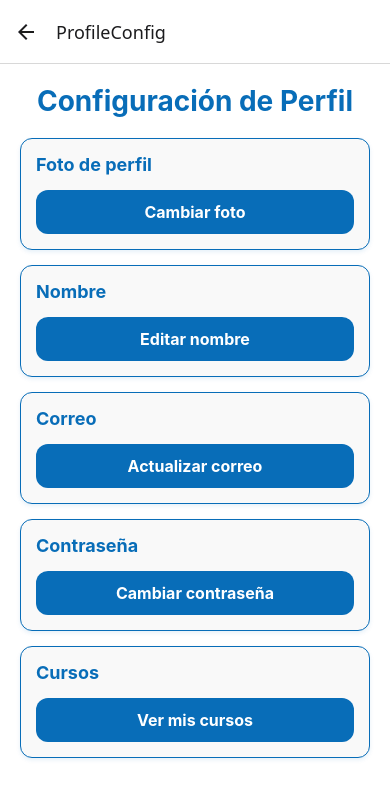
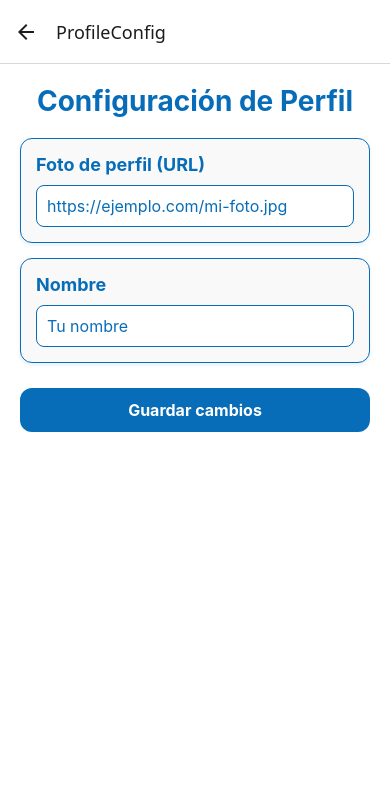
Before and after one commit to Ilianjesus/MaxEducaition, a React Native app: screen /ProfileConfig in a window 390 px wide. Shown: the top 798 px of the page. Built offline with nearby package versions, Linux system fonts and the light colour scheme.

Commit message:
Firebase Login and FirebaseConfig ready, ProfileConfig(informacion personal dinamica para los usuarios y contador para cursos creados dinamico )

```diff
--- a/firebaseConfig.js
+++ b/firebaseConfig.js
@@ -1,6 +1,13 @@
-import { initializeApp } from "firebase/app";
+import { initializeApp, getApps, getApp } from "firebase/app";
+import {
+  getReactNativePersistence,
+  initializeAuth,
+  getAuth,
+} from "firebase/auth";
 import { getFirestore } from "firebase/firestore";
+import AsyncStorage from "@react-native-async-storage/async-storage";
 
+// Configuración de Firebase
 const firebaseConfig = {
   apiKey: "AIzaSyDJtxvPfvzqZUv41zWGUfQ4ERQnjk4kDB4",
   authDomain: "aplicacion-5e709.firebaseapp.com",
@@ -10,8 +17,20 @@ const firebaseConfig = {
   appId: "1:1005160725706:web:46c9fdc5c77b68cb554833"
 };
 
-// Initialize Firebase
-const app = initializeApp(firebaseConfig);
+// Verificar si la app ya fue inicializada
+const app = getApps().length === 0 ? initializeApp(firebaseConfig) : getApp();
+
+// Verificar si Auth ya fue inicializado (esto evita el error)
+let auth;
+try {
+  auth = getAuth(app);
+} catch (err) {
+  auth = initializeAuth(app, {
+    persistence: getReactNativePersistence(AsyncStorage),
+  });
+}
+
+// Inicializar Firestore
 const db = getFirestore(app);
 
-export { db };
+export { app, auth, db };
--- a/package.json
+++ b/package.json
@@ -9,7 +9,7 @@
     "web": "expo start --web"
   },
   "dependencies": {
-    "@react-native-async-storage/async-storage": "^1.24.0",
+    "@react-native-async-storage/async-storage": "2.1.2",
     "@react-native-community/slider": "^4.5.7",
     "@react-navigation/bottom-tabs": "^7.2.1",
     "@react-navigation/native": "^7.0.15",
--- a/screens/CreateCourseScreen.js
+++ b/screens/CreateCourseScreen.js
@@ -12,6 +12,7 @@ import {
 import { db } from "../firebaseConfig";
 import { collection, addDoc, Timestamp } from "firebase/firestore";
 import { doc, setDoc } from "firebase/firestore";
+import { auth } from "../firebaseConfig";
 
 const CreateCourseScreen = () => {
   const [titulo, setTitulo] = useState("");
@@ -31,12 +32,19 @@ const CreateCourseScreen = () => {
   };
 
   const handleCreateCourse = async () => {
+    const user = auth.currentUser;
+    if (!user) {
+      alert("Debes iniciar sesión para crear un curso.");
+      return;
+    }
+
     const curso = {
       titulo,
       imagen,
       descripcion,
       categoria,
       creadoEn: Timestamp.now(),
+      creadorId: user.uid, // ID del usuario creador
     };
 
     try {
--- a/screens/Login.js
+++ b/screens/Login.js
@@ -4,20 +4,38 @@ import {
     KeyboardAvoidingView, ScrollView, TouchableWithoutFeedback, Keyboard, Platform
 } from "react-native";
 import { useNavigation } from "@react-navigation/native";
-import usuarios from "../models/Usuario"; // Importamos el modelo de usuarios
+import { signInWithEmailAndPassword, createUserWithEmailAndPassword } from "firebase/auth";
+import { auth } from "../firebaseConfig"; // Usa tu archivo de configuración
 
 const Login = () => {
     const navigation = useNavigation();
     const [email, setEmail] = useState("");
     const [password, setPassword] = useState("");
 
-    const handleLogin = () => {
-        if (email === usuarios.email && password === usuarios.password) {
-            navigation.replace("MyTabs"); // Navegar si los datos son correctos
-        } else {
+    const handleLogin = async () => {
+        try {
+            const userCredential = await signInWithEmailAndPassword(auth, email, password);
+            const user = userCredential.user;
+            console.log("Usuario autenticado:", user.email);
+            navigation.replace("MyTabs"); // Redirigir tras login exitoso
+        } catch (error) {
+            console.error("Error al iniciar sesión:", error);
             Alert.alert("Error", "Correo o contraseña incorrectos");
         }
     };
+
+    const handleCreateAccount = async () => {
+        createUserWithEmailAndPassword(auth, email, password)
+            .then((userCredential) => {
+                console.log("Cuenta creada:")
+                const user = userCredential.user;
+                console.log(user)
+            })
+            .catch((error) => {
+                console.error("Error al crear cuenta:", error);
+                Alert.alert("Error", "No se pudo crear la cuenta. Inténtalo de nuevo.");
+            });
+    }
 
     return (
         <KeyboardAvoidingView
@@ -57,6 +75,10 @@ const Login = () => {
 
                         <TouchableOpacity style={styles.button} onPress={handleLogin}>
                             <Text style={styles.buttonText}>Iniciar sesión</Text>
+                        </TouchableOpacity>
+
+                        <TouchableOpacity style={styles.button} onPress={handleCreateAccount}>
+                            <Text style={styles.buttonText}>Crear cuenta</Text>
                         </TouchableOpacity>
                     </View>
                 </ScrollView>
--- a/screens/ProfileConfigScreen.js
+++ b/screens/ProfileConfigScreen.js
@@ -1,52 +1,88 @@
-import React from "react";
+import React, { useState, useEffect } from "react";
 import {
   View,
   Text,
   StyleSheet,
   TouchableOpacity,
   ScrollView,
+  TextInput,
+  Alert,
 } from "react-native";
+import { getAuth, updateProfile } from "firebase/auth";
 
 const ProfileConfigScreen = () => {
+  const auth = getAuth();
+  const user = auth.currentUser;
+
+  // Estado local para los inputs
+  const [name, setName] = useState("");
+  const [photoURL, setPhotoURL] = useState("");
+
+  // Al montar el componente, cargar datos actuales del usuario
+  useEffect(() => {
+    if (user) {
+      setName(user.displayName || "");
+      setPhotoURL(user.photoURL || "");
+    }
+  }, [user]);
+
+  const handleSave = async () => {
+    if (!name.trim()) {
+      Alert.alert("Error", "El nombre no puede estar vacío");
+      return;
+    }
+    if (photoURL && !isValidUrl(photoURL)) {
+      Alert.alert("Error", "La URL de la foto no es válida");
+      return;
+    }
+
+    try {
+      await updateProfile(user, {
+        displayName: name,
+        photoURL: photoURL.trim() || null,
+      });
+      Alert.alert("Éxito", "Perfil actualizado correctamente");
+    } catch (error) {
+      Alert.alert("Error", "No se pudo actualizar el perfil");
+      console.error(error);
+    }
+  };
+
+  // Función simple para validar URL (no 100% perfecta)
+  const isValidUrl = (url) => {
+    const regex = /^(ftp|http|https):\/\/[^ "]+$/;
+    return regex.test(url);
+  };
+
   return (
     <ScrollView style={styles.container}>
       <Text style={styles.title}>Configuración de Perfil</Text>
 
-      {/* Secciones del perfil */}
       <View style={styles.section}>
-        <Text style={styles.subtitle}>Foto de perfil</Text>
-        <TouchableOpacity style={styles.button}>
-          <Text style={styles.buttonText}>Cambiar foto</Text>
-        </TouchableOpacity>
+        <Text style={styles.subtitle}>Foto de perfil (URL)</Text>
+        <TextInput
+          style={styles.input}
+          placeholder="https://ejemplo.com/mi-foto.jpg"
+          value={photoURL}
+          onChangeText={setPhotoURL}
+          autoCapitalize="none"
+          keyboardType="url"
+        />
       </View>
 
       <View style={styles.section}>
         <Text style={styles.subtitle}>Nombre</Text>
-        <TouchableOpacity style={styles.button}>
-          <Text style={styles.buttonText}>Editar nombre</Text>
-        </TouchableOpacity>
+        <TextInput
+          style={styles.input}
+          placeholder="Tu nombre"
+          value={name}
+          onChangeText={setName}
+        />
       </View>
 
-      <View style={styles.section}>
-        <Text style={styles.subtitle}>Correo</Text>
-        <TouchableOpacity style={styles.button}>
-          <Text style={styles.buttonText}>Actualizar correo</Text>
-        </TouchableOpacity>
-      </View>
-
-      <View style={styles.section}>
-        <Text style={styles.subtitle}>Contraseña</Text>
-        <TouchableOpacity style={styles.button}>
-          <Text style={styles.buttonText}>Cambiar contraseña</Text>
-        </TouchableOpacity>
-      </View>
-
-      <View style={styles.section}>
-        <Text style={styles.subtitle}>Cursos</Text>
-        <TouchableOpacity style={styles.button}>
-          <Text style={styles.buttonText}>Ver mis cursos</Text>
-        </TouchableOpacity>
-      </View>
+      <TouchableOpacity onPress={handleSave} style={styles.button}>
+        <Text style={styles.buttonText}>Guardar cambios</Text>
+      </TouchableOpacity>
     </ScrollView>
   );
 };
@@ -86,12 +122,22 @@ const styles = StyleSheet.create({
     color: "#086db8",
     marginBottom: 10,
   },
+  input: {
+    backgroundColor: "#fff",
+    borderWidth: 1,
+    borderColor: "#086db8",
+    borderRadius: 8,
+    padding: 10,
+    fontSize: 16,
+    color: "#086db8",
+  },
   button: {
     backgroundColor: "#086db8",
     paddingVertical: 12,
     borderRadius: 12,
     alignItems: "center",
-    marginTop: 5,
+    marginTop: 10,
+    marginBottom: 30,
   },
   buttonText: {
     color: "#fff",
--- a/screens/ProfileScreen.js
+++ b/screens/ProfileScreen.js
@@ -1,23 +1,39 @@
-import React from "react";
+import React, { useEffect, useState } from "react";
 import {
-  View,
-  Text,
-  StyleSheet,
-  TouchableOpacity,
-  Button,
-  Alert,
-  Image, // Importamos Image para la foto de perfil
+  View, Text, StyleSheet, TouchableOpacity, Alert, Image
 } from "react-native";
 import { useNavigation } from "@react-navigation/native";
-import UserModel from "../models/Usuario"; // Importamos el modelo
+import { getAuth } from "firebase/auth";
+import { collection, query, where, getDocs } from "firebase/firestore";
+import { db } from "../firebaseConfig";
 
 const ProfileScreen = () => {
   const navigation = useNavigation();
+  const user = getAuth().currentUser;
 
-  // Obtenemos los datos del modelo
-  const { name, email, profilePicture, completedCourses, inProgressCourses, createdCourses } = UserModel;
+  const name = user?.displayName || "Sin nombre";
+  const email = user?.email || "Correo no disponible";
+  const profilePicture = user?.photoURL || "https://via.placeholder.com/100";
+  const [createdCourses, setCreatedCourses] = useState(0);
 
-  // Función para cerrar sesión
+  useEffect(() => {
+    const fetchCoursesCount = async () => {
+      if (!user) return;
+      try {
+        const q = query(
+          collection(db, "cursos"),
+          where("creadorId", "==", user.uid)
+        );
+        const snapshot = await getDocs(q);
+        setCreatedCourses(snapshot.size); // Número total de cursos
+      } catch (error) {
+        console.error("Error al cargar cursos:", error);
+      }
+    };
+
+    fetchCoursesCount();
+  }, [user]);
+
   const handleLogout = () => {
     Alert.alert(
       "Cerrar sesión",
@@ -31,37 +47,25 @@ const ProfileScreen = () => {
 
   return (
     <View style={styles.container}>
-      {/* Contenedor del perfil */}
       <View style={styles.profileContainer}>
-        <Image source={profilePicture} style={styles.avatar} />
+        <Image source={{ uri: profilePicture }} style={styles.avatar} />
         <Text style={styles.name}>{name}</Text>
         <Text style={styles.email}>{email}</Text>
-        <Button
-          title="Editar Perfil"
+        <TouchableOpacity
           onPress={() => navigation.navigate("ProfileConfig")}
-          color="#086db8"
-        />
+          style={styles.button}
+        >
+          <Text style={styles.buttonText}>Editar Perfil</Text>
+        </TouchableOpacity>
       </View>
 
-      {/* Contadores de cursos */}
       <View style={styles.statsContainer}>
-        <View style={styles.statBox}>
-          <Text style={styles.counter}>Cursos Completados</Text>
-          <Text style={styles.statNumber}>{completedCourses.length}</Text>
-        </View>
-
-        <View style={styles.statBox}>
-          <Text style={styles.counter}>Cursos en Progreso</Text>
-          <Text style={styles.statNumber}>{inProgressCourses.length}</Text>
-        </View>
-
         <View style={styles.statBox}>
           <Text style={styles.counter}>Cursos Creados</Text>
           <Text style={styles.statNumber}>{createdCourses}</Text>
         </View>
       </View>
 
-      {/* Botones */}
       <TouchableOpacity onPress={() => navigation.navigate("Recommendations")} style={styles.button}>
         <Text style={styles.buttonText}>Ir a Recomendaciones</Text>
       </TouchableOpacity>
@@ -74,7 +78,6 @@ const ProfileScreen = () => {
         <Text style={styles.buttonText}>Ver Cursos Creados</Text>
       </TouchableOpacity>
 
-      {/* Botón de Logout */}
       <TouchableOpacity onPress={handleLogout} style={styles.logoutButton}>
         <Text style={styles.logoutText}>Cerrar Sesión</Text>
       </TouchableOpacity>
@@ -83,6 +86,8 @@ const ProfileScreen = () => {
 };
 
 export default ProfileScreen;
+
+
 
 const styles = StyleSheet.create({
   container: {
```
Also changed, not shown: metro.config.js (added, +12 -0 lines), 1 other file (tests, documents, lock files or other folders).
